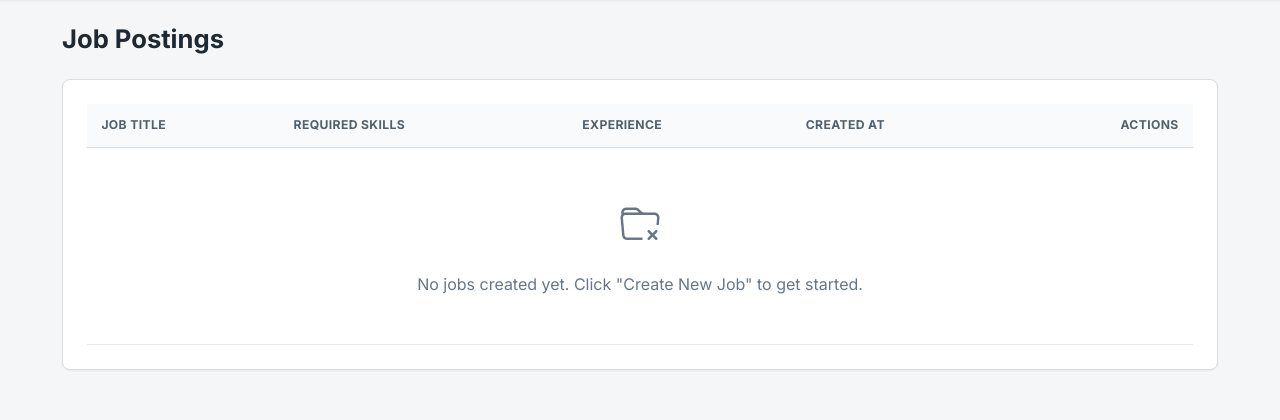
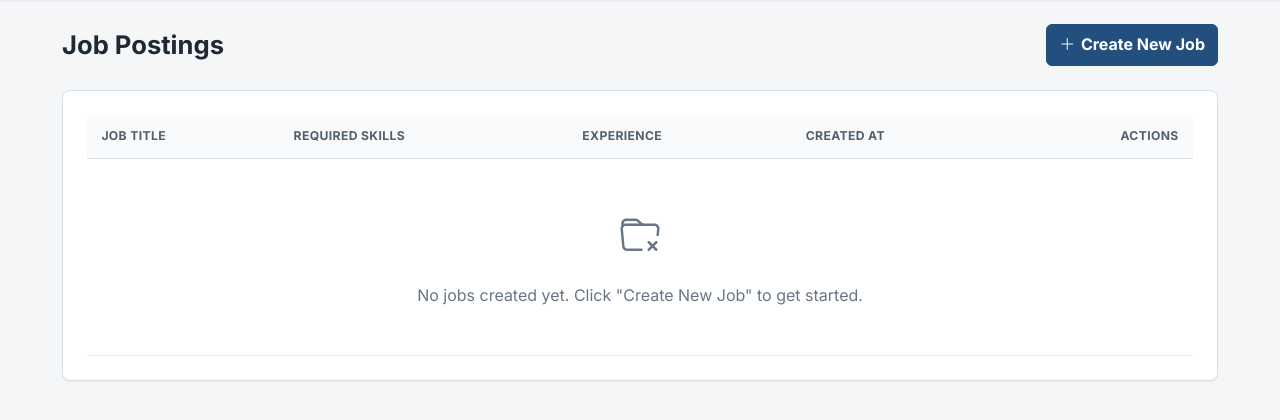
Before and after one commit to kian21992/resume_screening_system, a Flask app: page /jobs in a window 1280 px wide. Shown: the part 60-480 px from the top of the page. Run offline with Flask 3, Linux system fonts and the light colour scheme; the visitor is signed in with stand-in values (Sample User, id 1); data that the repository does not hold is empty; parts of the project's set-up code (start-up, migrations or seed data) failed here and were passed over; some libraries are stand-ins or nearby versions.

Commit message:
Allow HR job management and screen resumes across jobs

```diff
--- a/app/routes/job_routes.py
+++ b/app/routes/job_routes.py
@@ -33,7 +33,7 @@ def list_jobs():
 
 @job_bp.route('/jobs/create', methods=['GET', 'POST'])
 @login_required
-@roles_required('manager', 'admin')
+@roles_required('hr', 'manager', 'admin')
 def create_job():
     device_id = current_device_id()
     if request.method == 'POST':
@@ -82,7 +82,7 @@ def create_job():
 
 @job_bp.route('/jobs/<int:job_id>/edit', methods=['GET', 'POST'])
 @login_required
-@roles_required('manager', 'admin')
+@roles_required('hr', 'manager', 'admin')
 def edit_job(job_id):
     device_id = current_device_id()
     job = owned_job_or_404(job_id)
@@ -143,7 +143,7 @@ def view_job(job_id):
 
 @job_bp.route('/jobs/<int:job_id>/delete', methods=['POST'])
 @login_required
-@roles_required('admin')
+@roles_required('hr', 'admin')
 def delete_job(job_id):
     device_id = current_device_id()
     job = owned_job_or_404(job_id)
--- a/app/routes/resume_routes.py
+++ b/app/routes/resume_routes.py
@@ -4,7 +4,7 @@ import hashlib
 import traceback
 from datetime import datetime, timezone
 from zoneinfo import ZoneInfo, ZoneInfoNotFoundError
-from flask import Blueprint, render_template, request, redirect, url_for, flash, current_app
+from flask import Blueprint, render_template, request, redirect, url_for, flash, current_app, abort
 from flask_login import current_user, login_required
 from app import db
 from app.models import (
@@ -54,13 +54,16 @@ def _file_sha256(filepath):
             digest.update(chunk)
     return digest.hexdigest()
 
-def _find_duplicate_file(saved_filepath, device_id=None):
+def _find_duplicate_file(saved_filepath, device_id=None, job_id=None):
     if not os.path.exists(saved_filepath):
         return None
 
     owner = device_id or current_device_id()
     uploaded_hash = _file_sha256(saved_filepath)
-    for existing_resume in Resume.query.filter_by(device_id=owner).all():
+    existing_resumes = Resume.query.filter_by(device_id=owner)
+    if job_id is not None:
+        existing_resumes = existing_resumes.filter_by(job_id=job_id)
+    for existing_resume in existing_resumes.all():
         if not existing_resume.filepath or not os.path.exists(existing_resume.filepath):
             continue
         if os.path.abspath(existing_resume.filepath) == os.path.abspath(saved_filepath):
@@ -106,7 +109,7 @@ def _education_signature(records):
 def _resume_text_signature(text):
     return _normalize_duplicate_text(text)
 
-def _find_duplicate_resume(extracted_text, evaluation, device_id=None):
+def _find_duplicate_resume(extracted_text, evaluation, device_id=None, job_id=None):
     owner = device_id or current_device_id()
     contact_info = evaluation.get('contact_info') or {}
     email = _clean_identity_value(contact_info.get('email'))
@@ -116,7 +119,10 @@ def _find_duplicate_resume(extracted_text, evaluation, device_id=None):
     edu_sig = _education_signature(evaluation.get('extracted_edu'))
     text_sig = _resume_text_signature(extracted_text)
 
-    for existing_resume in Resume.query.filter_by(device_id=owner).all():
+    existing_resumes = Resume.query.filter_by(device_id=owner)
+    if job_id is not None:
+        existing_resumes = existing_resumes.filter_by(job_id=job_id)
+    for existing_resume in existing_resumes.all():
         existing_applicant = Applicant.query.filter_by(
             id=existing_resume.applicant_id,
             device_id=owner,
@@ -205,7 +211,7 @@ def process_resume_file(file, job):
     file.save(save_path)
 
     try:
-        duplicate_file = _find_duplicate_file(save_path, device_id=device_id)
+        duplicate_file = _find_duplicate_file(save_path, device_id=device_id, job_id=job.id)
         if duplicate_file:
             safe_delete_uploaded_file(
                 save_path,
@@ -254,6 +260,7 @@ def process_resume_file(file, job):
             extracted_text,
             evaluation,
             device_id=device_id,
+            job_id=job.id,
         )
         if duplicate_resume:
             safe_delete_uploaded_file(
@@ -375,7 +382,7 @@ def upload():
             return redirect(request.url)
 
         files = [file for file in request.files.getlist('file') if file.filename]
-        job_id = request.form.get('job_id', type=int)
+        selected_job = request.form.get('job_id', '')
 
         if not files:
             flash('No selected file', 'danger')
@@ -385,7 +392,7 @@ def upload():
             flash(f'You can upload up to {MAX_RESUMES_PER_SCREENING} resumes per screening.', 'danger')
             return redirect(request.url)
 
-        if not job_id:
+        if not selected_job:
             flash('Target Job is required.', 'danger')
             return redirect(request.url)
 
@@ -394,38 +401,54 @@ def upload():
             flash(f'Unsupported file type: {", ".join(invalid_files)}. Please upload PDF or DOCX resumes only.', 'danger')
             return redirect(request.url)
 
-        job = JobDescription.query.filter_by(
-            id=job_id,
-            device_id=device_id,
-        ).first_or_404()
+        if selected_job == 'all':
+            target_jobs = jobs
+            if not target_jobs:
+                flash('Post a job before uploading resumes.', 'danger')
+                return redirect(request.url)
+        else:
+            try:
+                job_id = int(selected_job)
+            except ValueError:
+                abort(404)
+            target_jobs = [JobDescription.query.filter_by(
+                id=job_id,
+                device_id=device_id,
+            ).first_or_404()]
         processed = []
         failed = []
 
         for file in files:
-            try:
-                success, message = process_resume_file(file, job)
-                if success:
-                    processed.append(message)
+            for job in target_jobs:
+                try:
+                    file.stream.seek(0)
+                    success, message = process_resume_file(file, job)
+                    message = f'{job.title}: {message}'
+                    if success:
+                        processed.append(message)
+                    else:
+                        failed.append(message)
+                except Exception as exc:
+                    db.session.rollback()
+                    current_app.logger.error(
+                        'Resume batch upload failed for %s and job %s\n%s',
+                        file.filename,
+                        job.id,
+                        traceback.format_exc()
+                    )
+                    failed.append(f'{job.title}: {file.filename}: {exc}')
                 else:
-                    failed.append(message)
-            except Exception as exc:
-                db.session.rollback()
-                current_app.logger.error(
-                    'Resume batch upload failed for %s\n%s',
-                    file.filename,
-                    traceback.format_exc()
-                )
-                failed.append(f'{file.filename}: {exc}')
-            else:
-                db.session.commit()
+                    db.session.commit()
 
         if processed:
-            flash(f'Processed {len(processed)} resume(s) successfully: {"; ".join(processed)}', 'success')
+            flash(f'Processed {len(processed)} job screening(s) successfully: {"; ".join(processed)}', 'success')
         if failed:
-            flash(f'{len(failed)} resume(s) failed: {"; ".join(failed)}', 'danger')
+            flash(f'{len(failed)} job screening(s) failed: {"; ".join(failed)}', 'danger')
 
         if processed:
-            return redirect(url_for('screening.screening_results', job_id=job.id))
+            if selected_job == 'all':
+                return redirect(url_for('screening.screening_results'))
+            return redirect(url_for('screening.screening_results', job_id=target_jobs[0].id))
         else:
             return redirect(request.url)
 
--- a/app/routes/screening_routes.py
+++ b/app/routes/screening_routes.py
@@ -245,7 +245,7 @@ def update_review(result_id):
 
 @screening_bp.route('/screening_results/<int:result_id>/delete', methods=['POST'])
 @login_required
-@roles_required('admin')
+@roles_required('hr', 'admin')
 def delete_candidate(result_id):
     device_id = current_device_id()
     result = ScreeningResult.query.join(
@@ -306,7 +306,7 @@ def delete_candidate(result_id):
 
 @screening_bp.route('/screening_results/delete_all', methods=['POST'])
 @login_required
-@roles_required('admin')
+@roles_required('hr', 'admin')
 def delete_all_candidates():
     device_id = current_device_id()
     job_id = request.args.get('job_id', type=int)
--- a/app/templates/jobs/list.html
+++ b/app/templates/jobs/list.html
@@ -5,7 +5,7 @@
 <div class="page-toolbar">
     <h1 class="mb-0">Job Postings</h1>
     <div class="toolbar-actions">
-        {% if current_user.role in ['manager', 'admin'] %}
+        {% if current_user.role in ['hr', 'manager', 'admin'] %}
         <a href="{{ url_for('job.create_job') }}" class="btn btn-primary"><i class="bi bi-plus-lg"></i> Create New Job</a>
         {% endif %}
     </div>
@@ -42,9 +42,9 @@
                     <td class="text-end">
                         <div class="table-actions">
                         <a href="{{ url_for('job.view_job', job_id=job.id) }}" class="btn btn-sm btn-outline-light"><i class="bi bi-eye"></i> Details</a>
-                        {% if current_user.role in ['manager', 'admin'] %}<a href="{{ url_for('job.edit_job', job_id=job.id) }}" class="btn btn-sm btn-primary"><i class="bi bi-pencil"></i> Edit</a>{% endif %}
+                        {% if current_user.role in ['hr', 'manager', 'admin'] %}<a href="{{ url_for('job.edit_job', job_id=job.id) }}" class="btn btn-sm btn-primary"><i class="bi bi-pencil"></i> Edit</a>{% endif %}
                         <a href="{{ url_for('screening.screening_results', job_id=job.id) }}" class="btn btn-sm btn-success"><i class="bi bi-people"></i> Candidates</a>
-                        {% if current_user.role == 'admin' %}
+                        {% if current_user.role in ['hr', 'admin'] %}
                         <form action="{{ url_for('job.delete_job', job_id=job.id) }}" method="POST" onsubmit="return confirm('Are you sure you want to delete this job and all associated candidate records? This cannot be undone.');">
                             <input type="hidden" name="csrf_token" value="{{ csrf_token() }}">
                             <button type="submit" class="btn btn-sm btn-danger"><i class="bi bi-trash"></i> Delete</button>
--- a/app/templates/jobs/view.html
+++ b/app/templates/jobs/view.html
@@ -9,10 +9,10 @@
     </div>
     <div class="toolbar-actions">
         <a href="{{ url_for('screening.screening_results', job_id=job.id) }}" class="btn btn-success"><i class="bi bi-people-fill"></i> View Candidates</a>
-        {% if current_user.role in ['manager', 'admin'] %}
+        {% if current_user.role in ['hr', 'manager', 'admin'] %}
         <a href="{{ url_for('job.edit_job', job_id=job.id) }}" class="btn btn-primary"><i class="bi bi-pencil-fill"></i> Edit Job</a>
         {% endif %}
-        {% if current_user.role == 'admin' %}
+        {% if current_user.role in ['hr', 'admin'] %}
         <form action="{{ url_for('job.delete_job', job_id=job.id) }}" method="POST" onsubmit="return confirm('Are you sure you want to delete this job and all associated candidate records? This cannot be undone.');">
             <input type="hidden" name="csrf_token" value="{{ csrf_token() }}">
             <button type="submit" class="btn btn-danger"><i class="bi bi-trash-fill"></i> Delete Job</button>
--- a/app/templates/resume/upload.html
+++ b/app/templates/resume/upload.html
@@ -14,6 +14,7 @@
                         <label for="job_id" class="form-label">Target Job Position <span class="text-danger">*</span></label>
                         <select class="form-select" id="job_id" name="job_id" required>
                             <option value="" disabled selected>Select a job position...</option>
+                            <option value="all">All posted jobs (screen each resume for every job)</option>
                             {% for job in jobs %}
                             <option value="{{ job.id }}">{{ job.title }}</option>
                             {% endfor %}
--- a/app/templates/screening/results.html
+++ b/app/templates/screening/results.html
@@ -53,7 +53,7 @@
 
 <div class="d-flex flex-wrap justify-content-between align-items-center gap-2 mb-3">
     <span class="text-muted small">Showing {{ results|length }} candidate{% if results|length != 1 %}s{% endif %}.</span>
-    {% if results and current_user.role == 'admin' %}
+    {% if results and current_user.role in ['hr', 'admin'] %}
     <form method="POST" action="{{ url_for('screening.delete_all_candidates', job_id=selected_job_id, reviewer_status=selected_reviewer_status or None) }}" onsubmit="return confirm('Remove all {{ results|length }} candidates in the current filter? This cannot be undone.');">
         <input type="hidden" name="csrf_token" value="{{ csrf_token() }}">
         <button type="submit" class="btn btn-sm btn-outline-danger"><i class="bi bi-trash"></i> Remove filtered candidates</button>
@@ -92,7 +92,7 @@
                     <td class="text-end">
                         <div class="table-actions">
                             <a href="{{ detail_url }}" class="btn btn-sm btn-outline-secondary">Review</a>
-                            {% if current_user.role == 'admin' %}<form action="{{ url_for('screening.delete_candidate', result_id=res.id, job_id=selected_job_id, reviewer_status=selected_reviewer_status or None) }}" method="POST" onsubmit="return confirm('Remove {{ res.applicant.name }}? This cannot be undone.');">
+                            {% if current_user.role in ['hr', 'admin'] %}<form action="{{ url_for('screening.delete_candidate', result_id=res.id, job_id=selected_job_id, reviewer_status=selected_reviewer_status or None) }}" method="POST" onsubmit="return confirm('Remove {{ res.applicant.name }}? This cannot be undone.');">
                                 <input type="hidden" name="csrf_token" value="{{ csrf_token() }}">
                                 <button type="submit" class="btn btn-sm btn-outline-danger btn-icon" aria-label="Remove {{ res.applicant.name }}"><i class="bi bi-trash"></i></button>
                             </form>{% endif %}
```
Also changed, not shown: tests/test_reviewer_workflow.py (+52 -0 lines), tests/test_security.py (+81 -12 lines), README.md.
